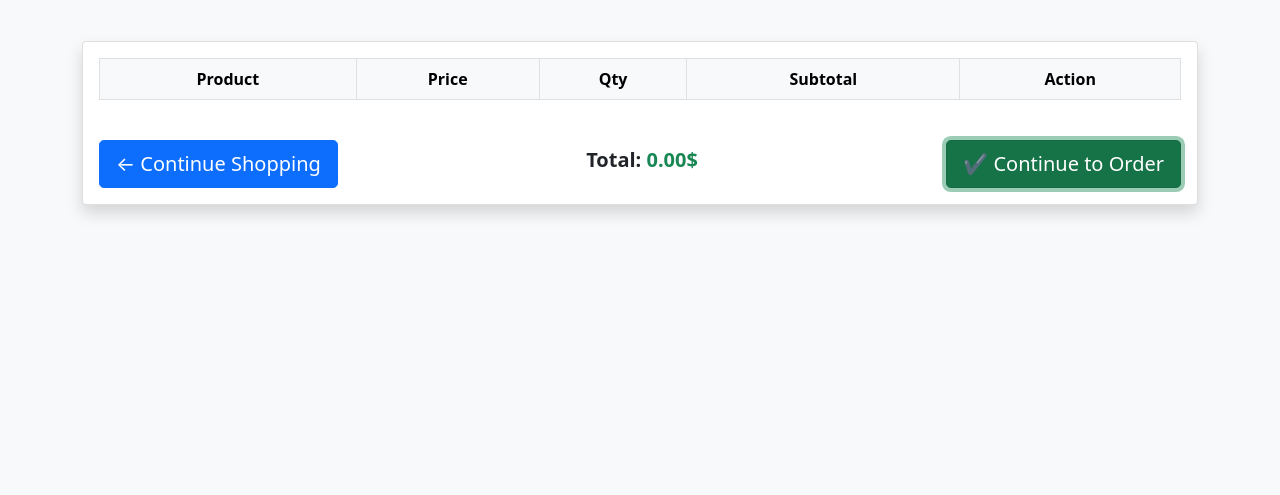
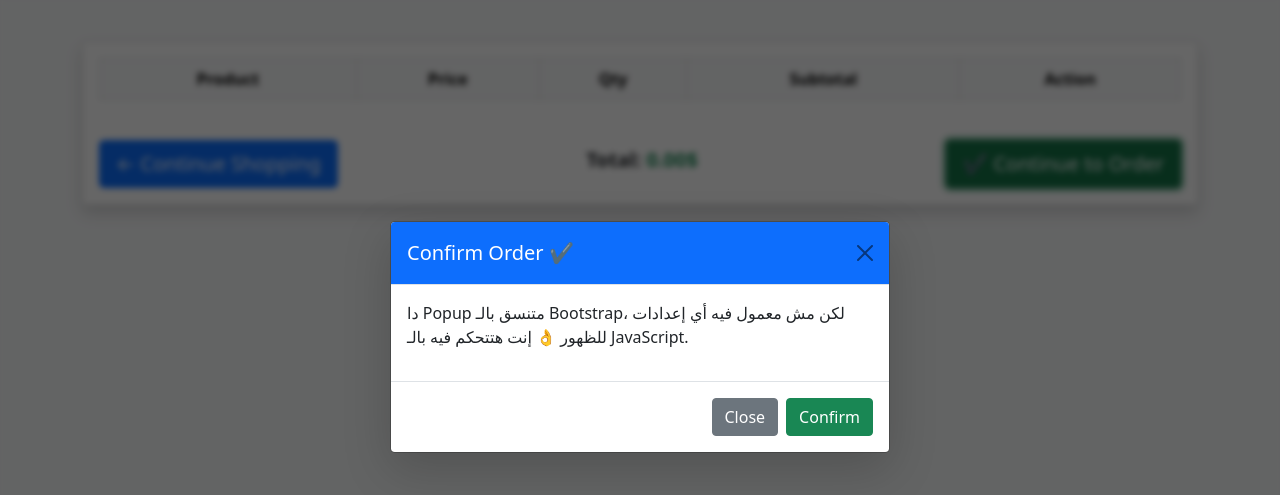
Before and after one commit to ibrahimsaba/itie-commerce, a plain HTML site: page product.html in a window 1280 px wide. Both pictures are taken after a click on the link "✔ Continue to Order". Shown: the part 63-558 px from the top of the page. Drawn offline with Linux system fonts and the light colour scheme.

Commit message:
Added custom popup with overlay and blur effect

```diff
--- a/js/product.js
+++ b/js/product.js
@@ -3,6 +3,9 @@ let showProduct = document.querySelector("#show");
 let change = document.querySelectorAll(".change");
 let delet = document.querySelector("#delete");
 let totalCoast = document.querySelector(".text-success");
+let popup = document.querySelector(".popup");
+let closepopup = document.querySelectorAll(".close-modal");
+let overlay = document.querySelector(".overlay");
 
 function displayCarts() {
   showProduct.innerHTML = "";
@@ -60,6 +63,23 @@ function changed() {
     });
   });
 }
+let popupfun = function(){
+  popup.classList.remove("hidden");
+  overlay.classList.remove("hidden");
+}
+
+let closePopUp = function(){
+  popup.classList.add("hidden");
+  overlay.classList.add("hidden");
+}
+
+let checkOut = function(){
+  popup.classList.add("hidden");
+  overlay.classList.add("hidden");
+  productDetails = [];
+  localStorage.setItem("selectPro", JSON.stringify(productDetails));
+  displayCarts();
+}
 
 console.log(productDetails);
 displayCarts();
--- a/product.html
+++ b/product.html
@@ -5,6 +5,30 @@
     <meta name="viewport" content="width=device-width, initial-scale=1.0" />
     <title>Your Cart</title>
     <link href="css/bootstrap.min.css" rel="stylesheet" />
+    <style>
+      .hidden{
+        display: none;
+      }
+      .overlay {
+      position: absolute;
+      top: 0;
+      left: 0;
+      width: 100%;
+      height: 100%;
+      background-color: rgba(0, 0, 0, 0.6);
+      backdrop-filter: blur(3px);
+      z-index: 5;
+      }
+      .popup {
+        position: fixed;
+        top: 50%;
+        left: 50%;
+        transform: translate(-50%, -50%);
+        z-index: 6;
+        width: 90%;
+        max-width: 500px;
+      }
+    </style>
   </head>
   <body class="bg-light">
     <nav class="navbar navbar-expand-lg bg-body-tertiary shadow-sm">
@@ -42,11 +66,33 @@
             <h5 class="fw-bold">
               Total: <span class="text-success">0.00$</span>
             </h5>
-            <a href="#" class="btn btn-success btn-lg"> ✔ Continue to Order </a>
+            <a href="#" class="btn btn-success btn-lg" onclick="popupfun()">✔ Continue to Order </a>
           </div>
         </div>
       </div>
     </div>
+<div class="popup hidden">
+  <div class="modal-dialog modal-dialog-centered">
+    <div class="modal-content shadow-lg">
+      <div class="modal-header bg-primary text-white">
+        <h5 class="modal-title">Confirm Order ✔</h5>
+        <button type="button" class="btn-close close-modal" aria-label="Close"  onclick="closePopUp()"></button>
+      </div>
+      <div class="modal-body">
+        <p>
+          دا Popup متنسق بالـ Bootstrap،
+          لكن مش معمول فيه أي إعدادات للظهور 👌
+          إنت هتتحكم فيه بالـ JavaScript.
+        </p>
+      </div>
+      <div class="modal-footer">
+        <button type="button" class="btn btn-secondary close-modal" onclick="closePopUp()">Close</button>
+        <button type="button" class="btn btn-success" onclick="checkOut()">Confirm</button>
+      </div>
+    </div>
+  </div>
+</div>
+    <div class="overlay hidden"></div>
     <script src="js/jquery-3.7.1.min.js"></script>
     <script src="js/popper.min.js"></script>
     <script src="js/bootstrap.min.js"></script>
```
